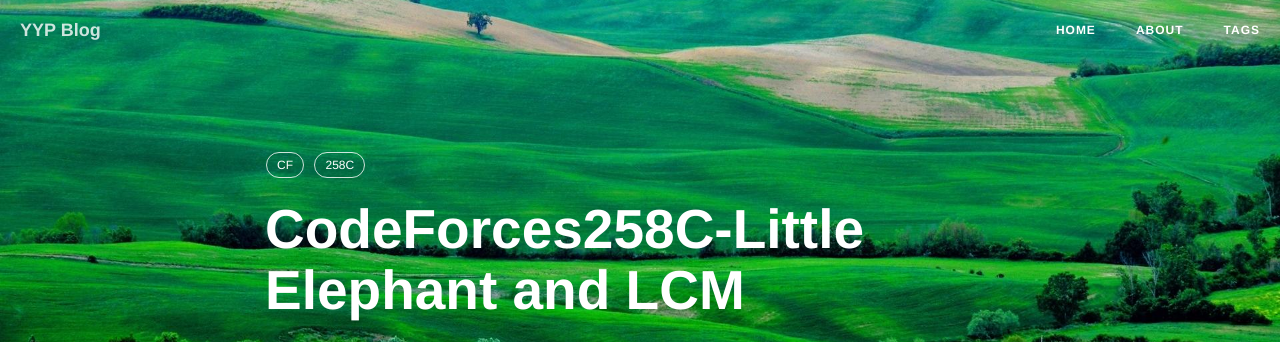
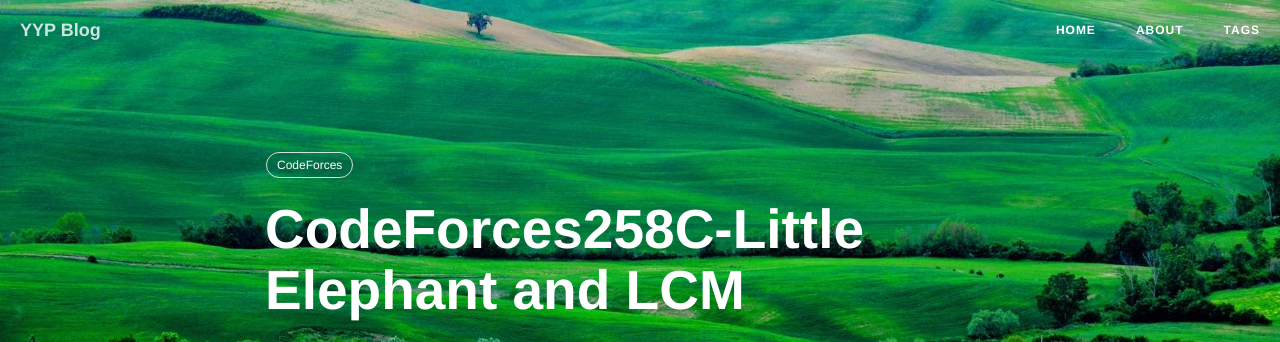
Before and after one commit to Penancefish/Penancefish.github.io, a Jekyll site: the page built from _posts/2015-11-11-CodeForces-258C.markdown, in a window 1280 px wide and 900 px high. Shown: the top 342 px of the window. Built offline with Jekyll 4.4.1, drawn with Linux system fonts in a browser that asks for light colours; nearby versions of some CDN libraries; comment, search, counter and statistics services are not loaded.

Commit message:
littlechange

```diff
--- a/_posts/2015-11-10-CodeForce-258B.markdown
+++ b/_posts/2015-11-10-CodeForce-258B.markdown
@@ -7,13 +7,12 @@ author:            "Penancefish"
 have-copyright:   true
 tags:
     - CodeForces
-    - 258 B
     - DP
     - DFS
 ---
 ### 题目出处
 
- [CodeForces 258C](http://codeforces.com/problemset/problem/258/B)
+[CodeForces 258B](http://codeforces.com/problemset/problem/258/B)
 
 ### 题目大意
 
--- a/_posts/2015-11-11-CodeForces-258C.markdown
+++ b/_posts/2015-11-11-CodeForces-258C.markdown
@@ -5,8 +5,7 @@ subtitle:            "加练第六场D"
 date:                2015-11-11
 author:              "Penancefish"
 tags:
-    - CF
-    - 258C
+    - CodeForces
 ---
 
 ### 题目出处
```
